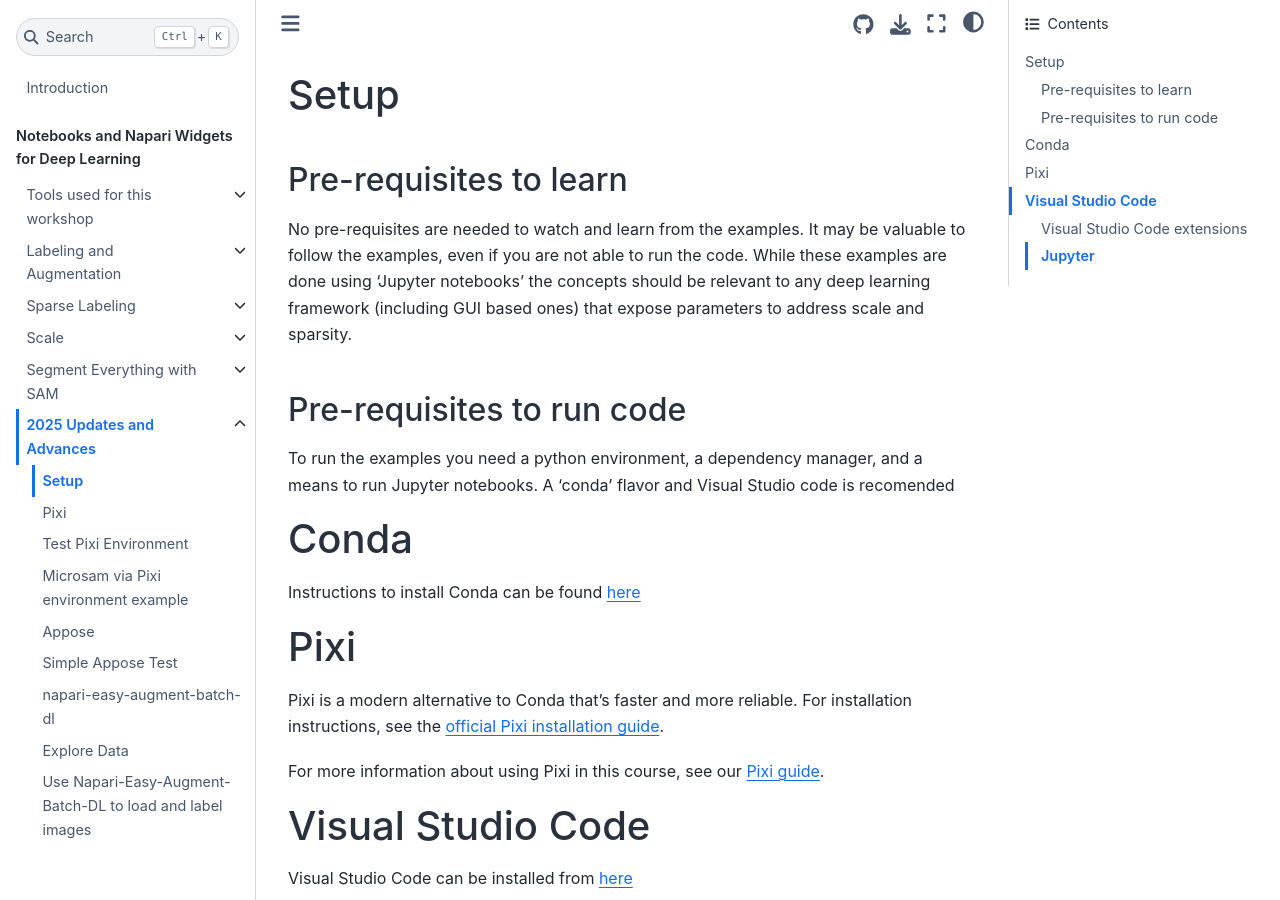
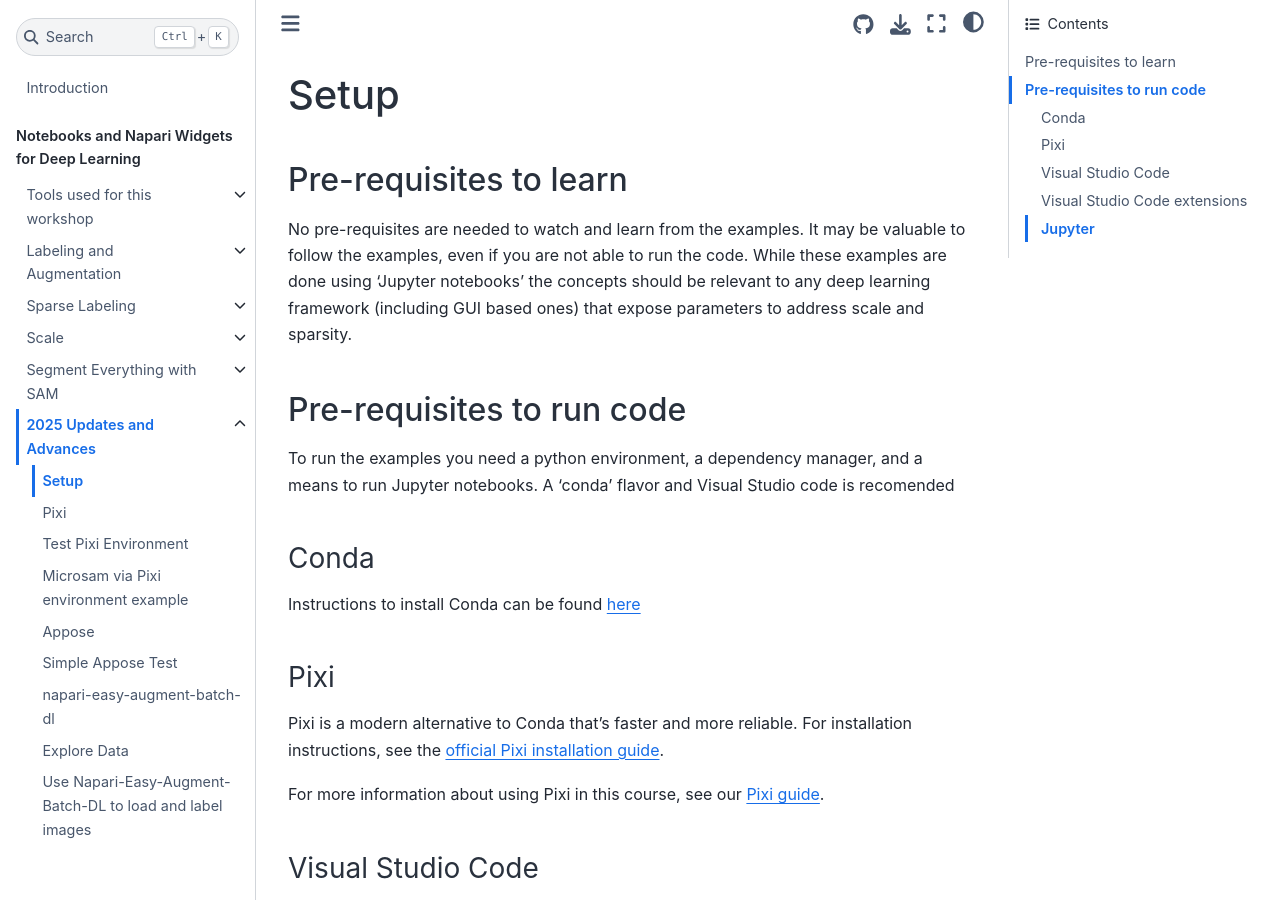
Before and after one commit to True-North-Intelligent-Algorithms/notebooks-and-napari-widgets-for-dl, a Jupyter Book: the page built from docs/2025_updates_and_advances/01_zsetup.md, in a window 1280 px wide and 900 px high. Built offline with Jupyter Book 1.0.4 settings and Sphinx 7.4.7 and the Sphinx Book theme 1.1.4, drawn with Linux system fonts in a browser that asks for light colours; pages that are not in the unit, such as notebooks, are missing from menus.

Commit message:
Change header levels of some sections

````diff
--- a/docs/2025_updates_and_advances/01_zsetup.md
+++ b/docs/2025_updates_and_advances/01_zsetup.md
@@ -8,21 +8,21 @@
 
 To run the examples you need a python environment, a dependency manager, and a means to run Jupyter notebooks.  A 'conda' flavor and Visual Studio code is recomended
 
-## Conda
+##### Conda
 
 Instructions to install Conda can be found [here](https://docs.conda.io/projects/conda/en/latest/user-guide/install/index.html)
 
-## Pixi
+##### Pixi
 
 Pixi is a modern alternative to Conda that's faster and more reliable. For installation instructions, see the [official Pixi installation guide](https://pixi.sh/latest/).
 
 For more information about using Pixi in this course, see our [Pixi guide](../2025_updates_and_advances/02_Pixi.md).
 
-## Visual Studio Code
+##### Visual Studio Code
 
 Visual Studio Code can be installed from [here](https://code.visualstudio.com/download)
 
-### Visual Studio Code extensions
+##### Visual Studio Code extensions
 
 The following extensions are needed (you can search for them in the ```Extensions``` panel)
 
@@ -30,7 +30,7 @@
 
 ![Not found](./VS_Python.jpg)
 
-### Jupyter
+##### Jupyter
 
 Install the Jupyter extension to run notebooks.
 
````
